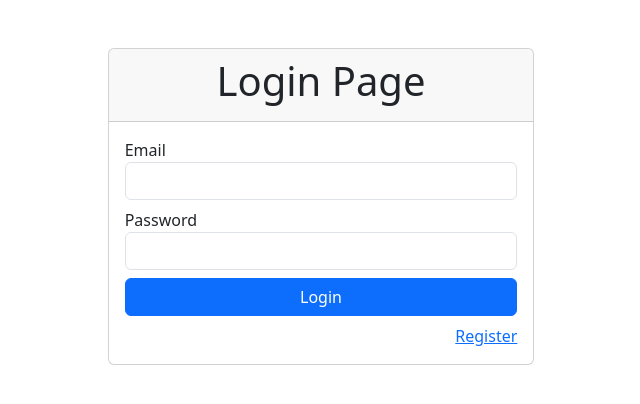
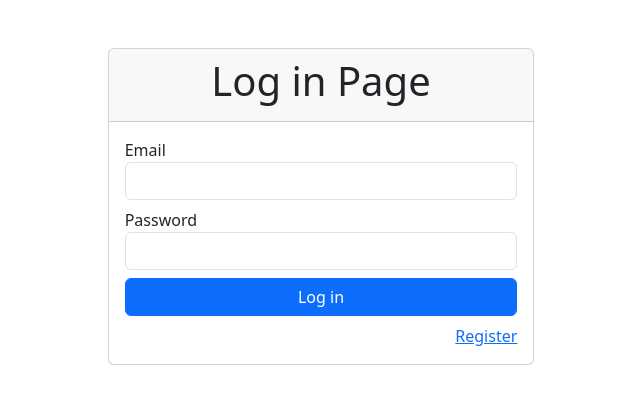
Before and after one commit to dilarauluturhan/catstagram, a React (Create React App) app in the folder frontend/: page /login in a window 1280 px wide. Shown: the top 404 px of the page, without its empty margins (319-959 px from the left). Built offline with nearby package versions, Linux system fonts and the light colour scheme.

Commit message:
Some changes

```diff
--- a/frontend/src/pages/Login.js
+++ b/frontend/src/pages/Login.js
@@ -26,7 +26,7 @@ function Login() {
       <div className="col-md-4">
         <div className="card">
           <div className="card-header">
-            <h1 className="text-center">Login Page</h1>
+            <h1 className="text-center">Log in Page</h1>
           </div>
           <div className="card-body">
             <form autoComplete="off" onSubmit={login}>
@@ -40,7 +40,7 @@ function Login() {
               </div>
               <div className="form-group mt-2">
                 <button type="submit" className="btn btn-primary w-100">
-                  Login
+                  Log in
                 </button>
               </div>
             </form>
```
